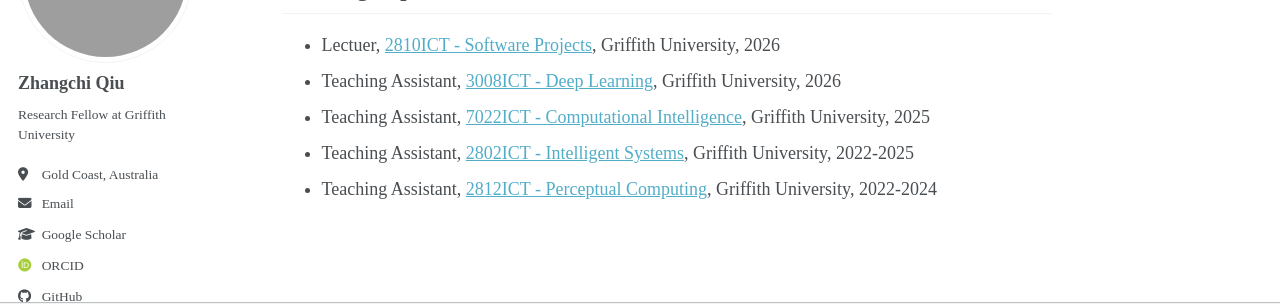
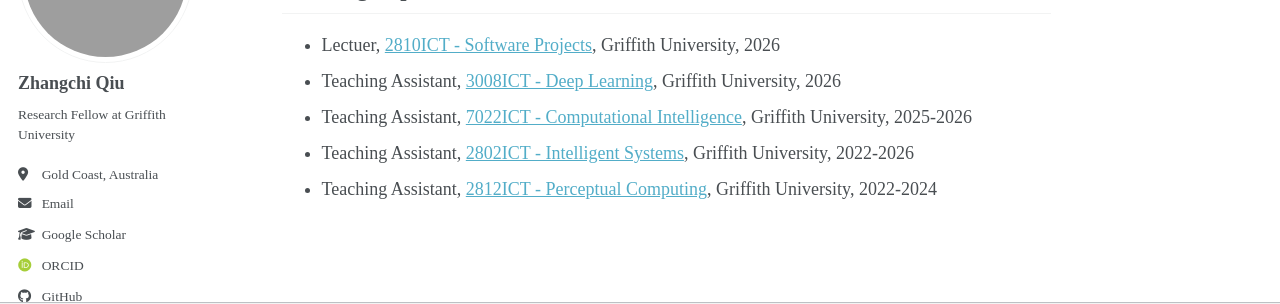
Before and after one commit to icedpanda/icedpanda.github.io, a Jekyll site: the page built from _pages/teaching.md, in a window 1280 px wide. Shown: the part 213-517 px from the top of the page. Built offline with Jekyll 4.4.1, drawn with Linux system fonts in a browser that asks for light colours; some web fonts are replaced; a script bundle is joined from its source files by our own code; library files that are not in the unit come from our copies.

Commit message:
docs(teaching): extend TA year ranges
Update teaching history for 7022ICT to reflect 2025-2026.
Update teaching history for 2802ICT to reflect 2022-2026.

```diff
--- a/_pages/teaching.md
+++ b/_pages/teaching.md
@@ -11,6 +11,6 @@
 
 - Lectuer, [2810ICT - Software Projects](https://www.griffith.edu.au/study/courses/software-projects-2810ICT?location=dom#trimester-2-brisbane-south-nathan), Griffith University, 2026
 - Teaching Assistant, [3008ICT - Deep Learning](https://www.griffith.edu.au/study/courses/deep-learning-3008ICT?location=domestic), Griffith University, 2026
-- Teaching Assistant, [7022ICT - Computational Intelligence](https://www.griffith.edu.au/study/courses/computational-intelligence-7022ICT?location=domestic), Griffith University, 2025
-- Teaching Assistant, [2802ICT - Intelligent Systems](https://www.griffith.edu.au/study/courses/intelligent-systems-2802ICT?location=domestic), Griffith University, 2022-2025
+- Teaching Assistant, [7022ICT - Computational Intelligence](https://www.griffith.edu.au/study/courses/computational-intelligence-7022ICT?location=domestic), Griffith University, 2025-2026
+- Teaching Assistant, [2802ICT - Intelligent Systems](https://www.griffith.edu.au/study/courses/intelligent-systems-2802ICT?location=domestic), Griffith University, 2022-2026
 - Teaching Assistant, [2812ICT - Perceptual Computing](https://www.griffith.edu.au/study/courses/perceptual-computing-2812ICT?location=domestic), Griffith University, 2022-2024
```
